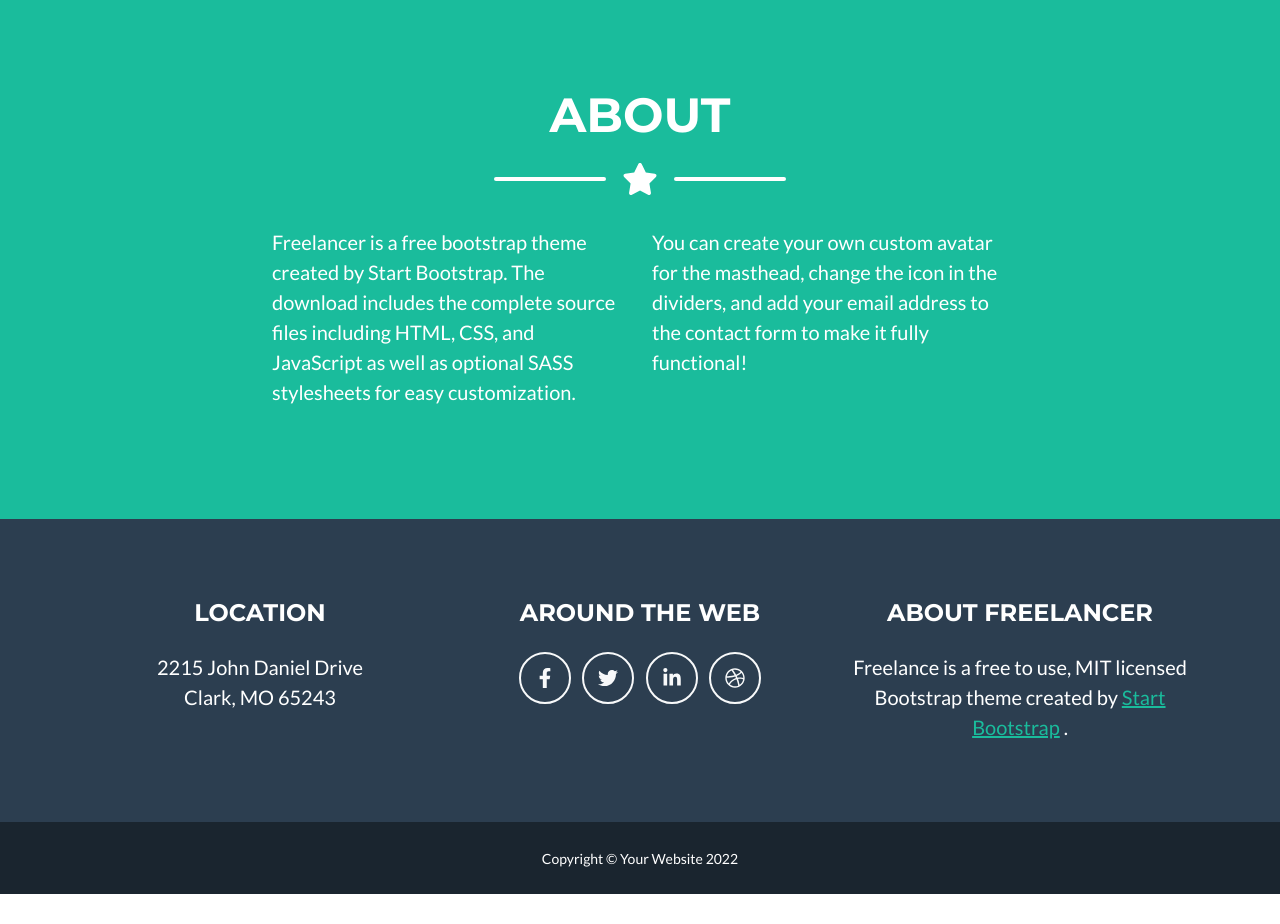
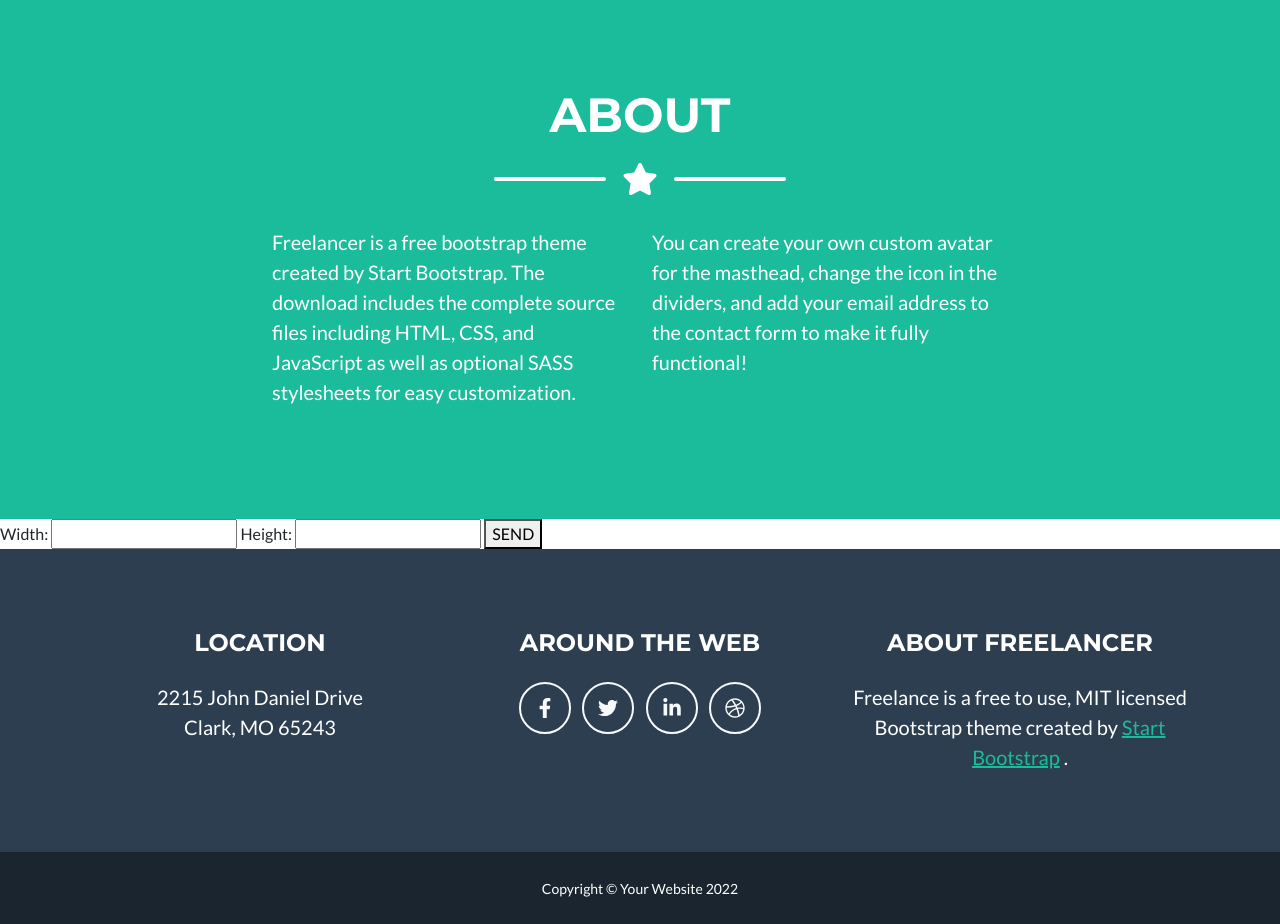
Before and after one commit to Anna-Tretyakova/bhpp8, a Django app: page /index/ in a window 1280 px wide. Shown: the part 1175-2099 px from the top of the page. Before the commit the page ends 2069 px from the top, so only its background shows below. Run offline with Django 4.2, Linux system fonts and the light colour scheme; some libraries are stand-ins or nearby versions.

Commit message:
initial form

```diff
--- /dev/null
+++ b/belhard/app/forms.py
@@ -0,0 +1,6 @@
+from django.forms import Form, IntegerField
+
+
+class Calculator(Form):
+    width = IntegerField(min_value=1)
+    height = IntegerField(min_value=1)
--- a/belhard/app/templates/app/index2.html
+++ b/belhard/app/templates/app/index2.html
@@ -6,4 +6,9 @@ MAIN PAGE 2
 {% block content %}
 {% include "app/contact.html" %}
 {% include "app/about.html" %}
+<form method="post">
+    {% csrf_token %}
+    {{ calculator_form }}
+    <button>SEND</button>
+</form>
 {% endblock %}
--- a/belhard/app/views.py
+++ b/belhard/app/views.py
@@ -2,6 +2,7 @@ from django.http import HttpRequest, HttpResponse
 from django.shortcuts import render
 
 from .models import Category, Product
+from .forms import Calculator
 
 
 mixin = {
@@ -21,7 +22,7 @@ def index(request: HttpRequest):
 
 
 def index2(request):
-    return render(request, 'app/index2.html', mixin)
+    return render(request, 'app/index2.html', mixin | {'calculator_form': Calculator()})
 
 
 def error404(request, exception):
```
